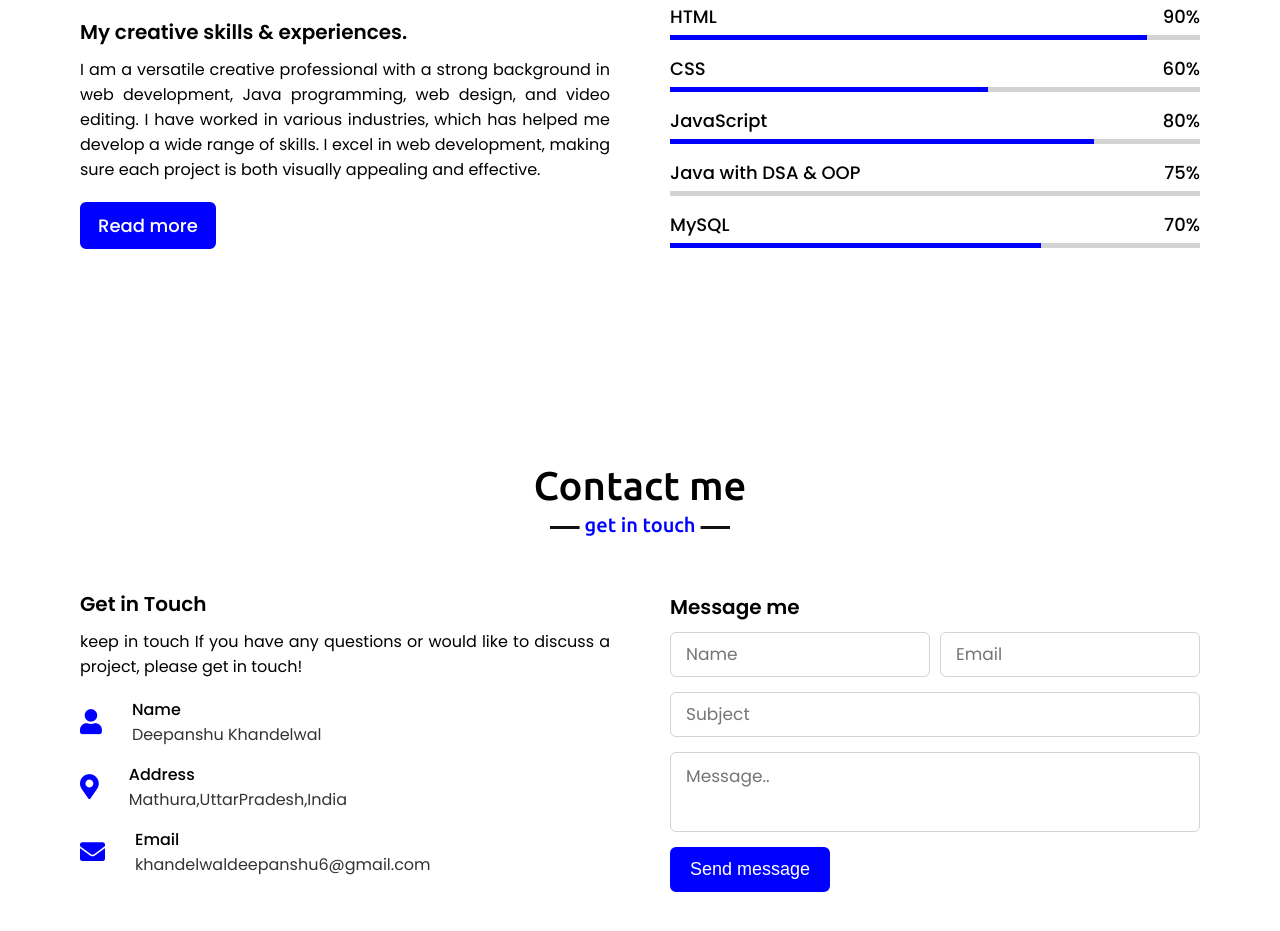
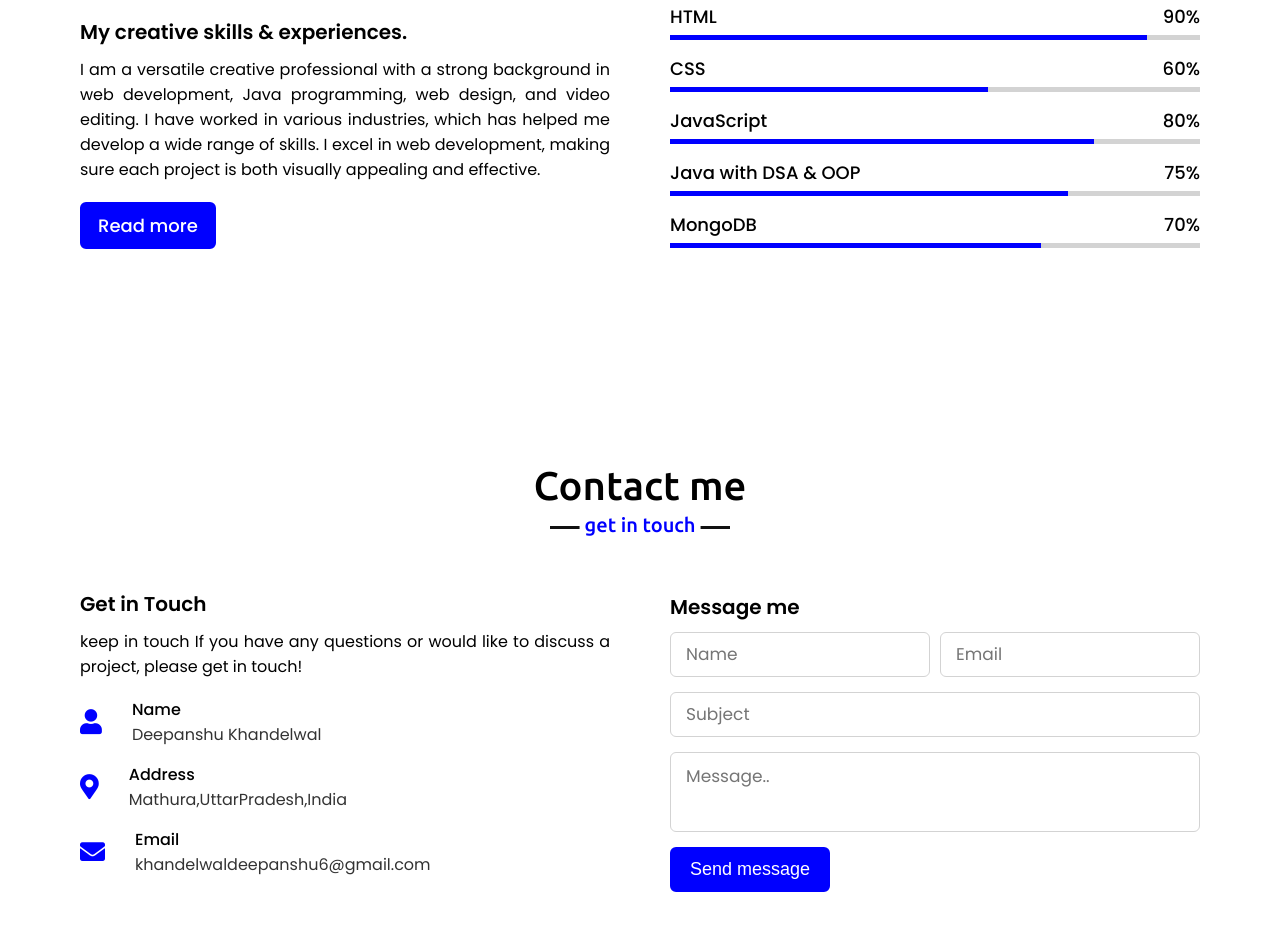
Before and after one commit to dkc2006/Portfolio-Website, a plain HTML site: page index.html in a window 1280 px wide. Shown: the part 1756-2687 px from the top of the page. Drawn offline with nearby package versions, Linux system fonts and the light colour scheme.

Commit message:
Portfolio correction

```diff
--- a/index.html
+++ b/index.html
@@ -75,7 +75,7 @@
               Join me as I share my journey and insights on my path to mastering
               web development and realizing my career aspirations.
             </p>
-            <a href="https://online.flippingbook.com/view/472835887/"
+            <a href="https://pdf.ac/4mC8W1"
               >Download CV</a
             >
           </div>
@@ -131,7 +131,7 @@
             </div>
             <div class="bars">
               <div class="info">
-                <span>MySQL</span>
+                <span>MongoDB</span>
                 <span>70%</span>
               </div>
               <div class="line mysql"></div>
--- a/style.css
+++ b/style.css
@@ -370,9 +370,10 @@ section .title::after{
 .skills-content .right .js::before{
     width: 80%;
 }
-.skills-content .right .php::before{
-    width: 50%;
+.skills-content .right .java::before {
+    width: 75%;
 }
+
 .skills-content .right .mysql::before{
     width: 70%;
 }
```
